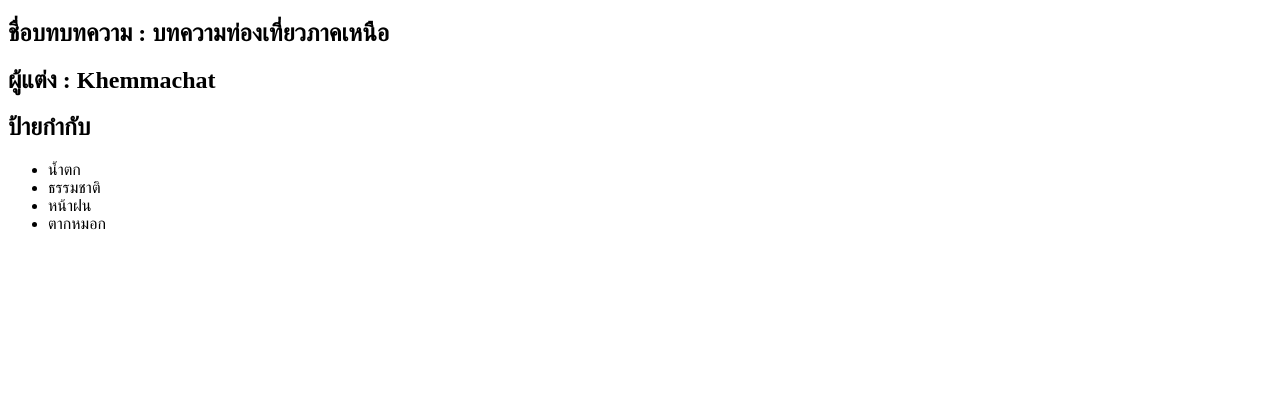
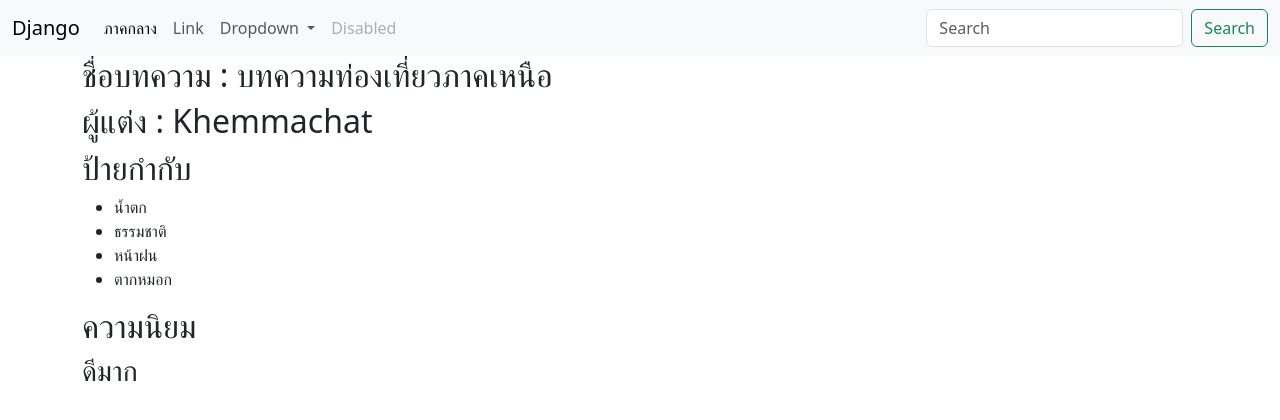
Before and after one commit to ktrakunlertrat/django, a Django app: page / in a window 1280 px wide. Shown: the top 420 px of the page. Run offline with Django 4.2, Linux system fonts and the light colour scheme.

Commit message:
update urls views index layout page1

```diff
--- a/postgresTest/postgresTest/urls.py
+++ b/postgresTest/postgresTest/urls.py
@@ -20,5 +20,6 @@ from testdb import views
 
 urlpatterns = [
     path("admin/", admin.site.urls),
-    path('',views.hello)
+    path('',views.hello),
+    path('page1',views.page1)
 ]
--- a/postgresTest/testdb/templates/index.html
+++ b/postgresTest/testdb/templates/index.html
@@ -1,12 +1,8 @@
-<!DOCTYPE html>
-<html lang="en">
-<head>
-    <meta charset="UTF-8">
-    <meta name="viewport" content="width=device-width, initial-scale=1.0">
-    <title>Django Framwork</title>
-</head>
-<body>
-    <h2>ชื่อบทบทความ : {{ name }}</h2>
+{% extends 'layout.html'%}
+
+
+{% block content %}
+    <h2>ชื่อบทความ : {{ name }}</h2>
     <h2>ผู้แต่ง : {{ author }}</h2>
 
     <h2>ป้ายกำกับ</h2>
@@ -15,5 +11,11 @@
         <li>{{tag}}</li>
         {% endfor %}
     </ul>
-</body>
-</html>
+
+    <h2>ความนิยม</h2>
+    {% if rating > 3 %}
+        <h3>ดีมาก</h3>
+    {% else %}
+        <h3>ปานกลาง</h3>
+    {% endif %}
+{% endblock %}
--- /dev/null
+++ b/postgresTest/testdb/templates/layout.html
@@ -0,0 +1,57 @@
+<!DOCTYPE html>
+<html lang="en">
+<head>
+    <meta charset="UTF-8">
+    <meta name="viewport" content="width=device-width, initial-scale=1.0">
+    <title>Django Framework</title>
+    <link href="https://cdn.jsdelivr.net/npm/bootstrap@5.3.3/dist/css/bootstrap.min.css" rel="stylesheet" integrity="sha384-QWTKZyjpPEjISv5WaRU9OFeRpok6YctnYmDr5pNlyT2bRjXh0JMhjY6hW+ALEwIH" crossorigin="anonymous">
+    <script src="https://cdn.jsdelivr.net/npm/bootstrap@5.3.3/dist/js/bootstrap.bundle.min.js" integrity="sha384-YvpcrYf0tY3lHB60NNkmXc5s9fDVZLESaAA55NDzOxhy9GkcIdslK1eN7N6jIeHz" crossorigin="anonymous"></script>
+    <script src="https://cdn.jsdelivr.net/npm/@popperjs/core@2.11.8/dist/umd/popper.min.js" integrity="sha384-I7E8VVD/ismYTF4hNIPjVp/Zjvgyol6VFvRkX/vR+Vc4jQkC+hVqc2pM8ODewa9r" crossorigin="anonymous"></script>
+<script src="https://cdn.jsdelivr.net/npm/bootstrap@5.3.3/dist/js/bootstrap.min.js" integrity="sha384-0pUGZvbkm6XF6gxjEnlmuGrJXVbNuzT9qBBavbLwCsOGabYfZo0T0to5eqruptLy" crossorigin="anonymous"></script>
+</head>
+<body>
+    <nav class="navbar navbar-expand-lg bg-body-tertiary">
+        <div class="container-fluid">
+          <a class="navbar-brand" href="/">Django</a>
+          <button class="navbar-toggler" type="button" data-bs-toggle="collapse" data-bs-target="#navbarSupportedContent" aria-controls="navbarSupportedContent" aria-expanded="false" aria-label="Toggle navigation">
+            <span class="navbar-toggler-icon"></span>
+          </button>
+          <div class="collapse navbar-collapse" id="navbarSupportedContent">
+            <ul class="navbar-nav me-auto mb-2 mb-lg-0">
+              <li class="nav-item">
+                <a class="nav-link active" aria-current="page" href="/page1">ภาคกลาง</a>
+              </li>
+              <li class="nav-item">
+                <a class="nav-link" href="#">Link</a>
+              </li>
+              <li class="nav-item dropdown">
+                <a class="nav-link dropdown-toggle" href="#" role="button" data-bs-toggle="dropdown" aria-expanded="false">
+                  Dropdown
+                </a>
+                <ul class="dropdown-menu">
+                  <li><a class="dropdown-item" href="#">Action</a></li>
+                  <li><a class="dropdown-item" href="#">Another action</a></li>
+                  <li><hr class="dropdown-divider"></li>
+                  <li><a class="dropdown-item" href="#">Something else here</a></li>
+                </ul>
+              </li>
+              <li class="nav-item">
+                <a class="nav-link disabled" aria-disabled="true">Disabled</a>
+              </li>
+            </ul>
+            <form class="d-flex" role="search">
+              <input class="form-control me-2" type="search" placeholder="Search" aria-label="Search">
+              <button class="btn btn-outline-success" type="submit">Search</button>
+            </form>
+          </div>
+        </div>
+      </nav>
+    <div class="container">
+        {% block content %}
+
+        {% endblock %}
+    </div>
+
+
+</body>
+</html>
--- a/postgresTest/testdb/views.py
+++ b/postgresTest/testdb/views.py
@@ -3,9 +3,14 @@ from django.shortcuts import render
 # Create your views here.
 def hello(request):
     tags=['น้ำตก','ธรรมชาติ','หน้าฝน','ตากหมอก']
+    rating=4
     return render(request,'index.html',
     {
         'name':'บทความท่องเที่ยวภาคเหนือ',
         'author':'Khemmachat',
-        'tags':tags
+        'tags':tags,
+        'rating':rating
     })
+
+def page1(request):
+    return render(request,'page1.html')
```
Also changed, not shown: postgresTest/testdb/templates/page1.html (added, +7 -0 lines).
